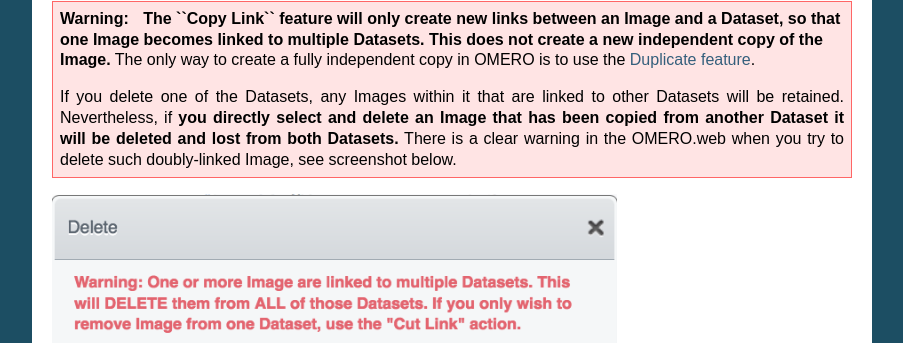
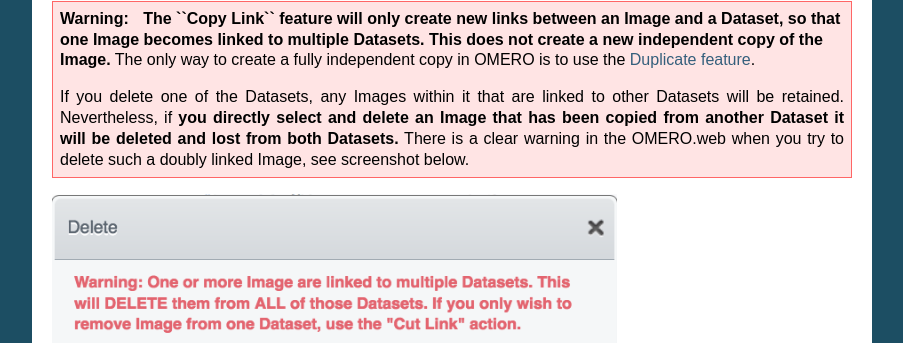
Before and after one commit to ome/omero-guide-introduction, a Sphinx documentation site: the page built from docs/data-management.rst, in a window 1280 px wide and 900 px high, scrolled down 4540 px. Shown: the part 130-473 px from the top of the window, without its empty margins (198-1101 px from the left). Built offline with Sphinx 7.4.7, drawn with Linux system fonts in a browser that asks for light colours.

```diff
--- a/docs/data-management.rst
+++ b/docs/data-management.rst
@@ -232,7 +232,7 @@ For HCS data, you can create new Screens and link Plates to these Screens.
     that has been copied from another
     Dataset it will be deleted and lost from both Datasets.**
     There is a clear warning in the OMERO.web
-    when you try to delete such doubly-linked Image, see screenshot below.
+    when you try to delete such a doubly linked Image, see screenshot below.
 
 
 |image2e|
```
